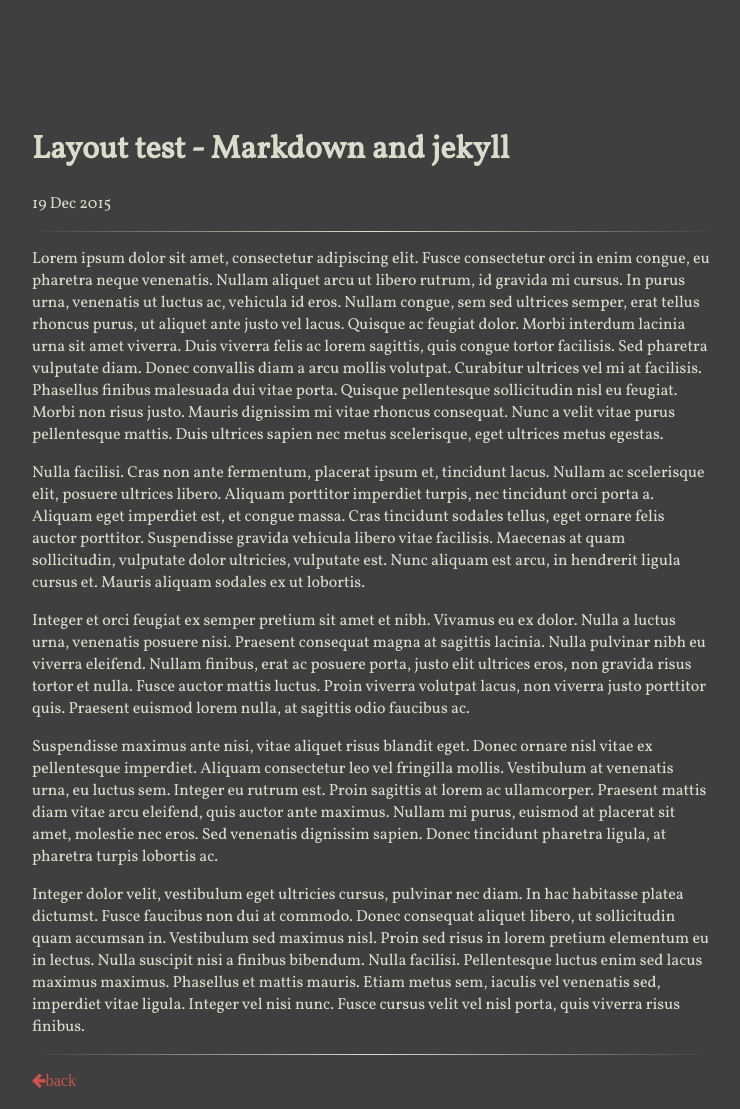
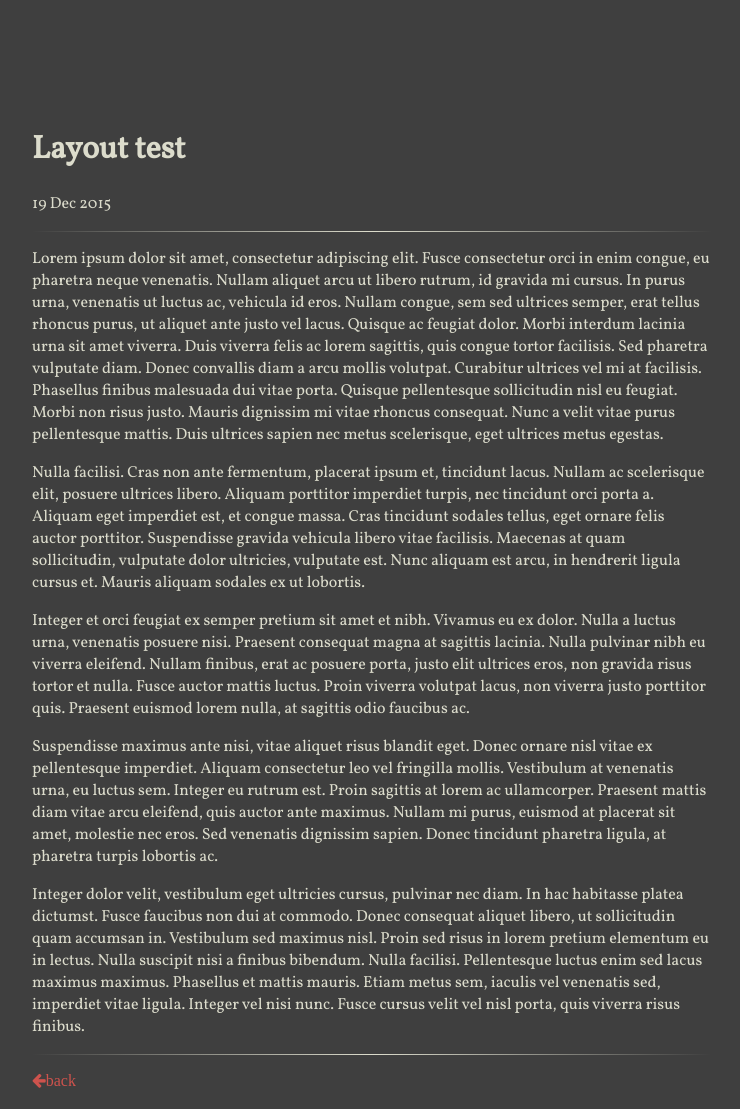
Before and after one commit to rs2/anbasile.github.io, a Jekyll site: the page built from _posts/2015-12-19-layout-test-markdown-and-jekyll.md, in a window 1280 px wide. Shown: the whole page, without its empty margins (268-1008 px from the left). Built offline with Jekyll 4.4.1, drawn with Linux system fonts in a browser that asks for light colours; nearby versions of some CDN libraries.

Commit message:
Update 2015-12-19-layout-test-markdown-and-jekyll.md

```diff
--- a/_posts/2015-12-19-layout-test-markdown-and-jekyll.md
+++ b/_posts/2015-12-19-layout-test-markdown-and-jekyll.md
@@ -1,6 +1,6 @@
 ---
 layout: post
-title: Layout test - Markdown and jekyll
+title: Layout test
 ---
 
 Lorem ipsum dolor sit amet, consectetur adipiscing elit. Fusce consectetur orci in enim congue, eu pharetra neque venenatis. Nullam aliquet arcu ut libero rutrum, id gravida mi cursus. In purus urna, venenatis ut luctus ac, vehicula id eros. Nullam congue, sem sed ultrices semper, erat tellus rhoncus purus, ut aliquet ante justo vel lacus. Quisque ac feugiat dolor. Morbi interdum lacinia urna sit amet viverra. Duis viverra felis ac lorem sagittis, quis congue tortor facilisis. Sed pharetra vulputate diam. Donec convallis diam a arcu mollis volutpat. Curabitur ultrices vel mi at facilisis. Phasellus finibus malesuada dui vitae porta. Quisque pellentesque sollicitudin nisl eu feugiat. Morbi non risus justo. Mauris dignissim mi vitae rhoncus consequat. Nunc a velit vitae purus pellentesque mattis. Duis ultrices sapien nec metus scelerisque, eget ultrices metus egestas.
```
